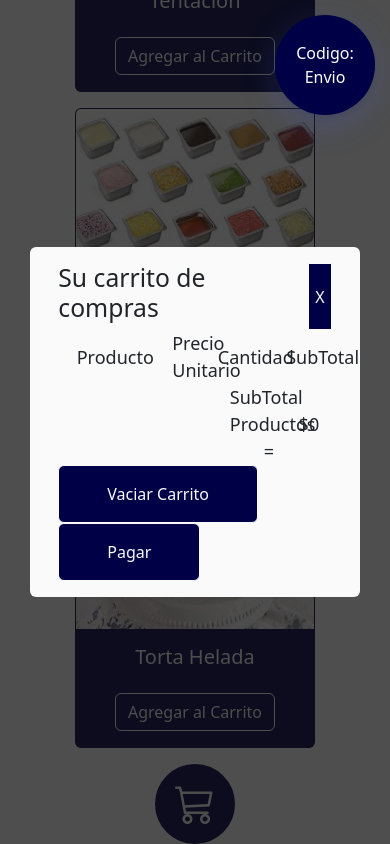
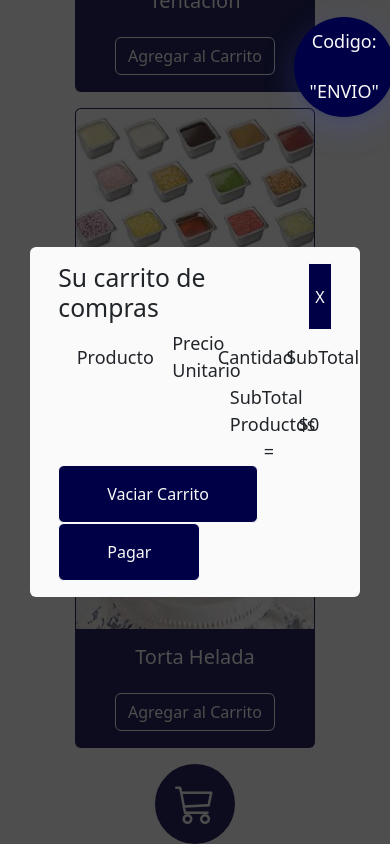
Before and after one commit to Gabrielhm1997/JS-ProyectoFinal, a plain HTML site: page index.html in a window 390 px wide. Both pictures are taken after a click on the button 195 px from the left and 2119 px from the top of the page. Shown: the part 1315-2159 px from the top of the page. Drawn offline with nearby package versions, Linux system fonts and the light colour scheme.

Commit message:
queda agregar estilos y responsive

```diff
--- a/index.html
+++ b/index.html
@@ -30,6 +30,8 @@
     <main>
 
         <div id="contenedorProductos" class="row d-flex justify-content-center container-fluid m-0 p-0"></div>
+
+        <div id="contenedorToast"></div>
 
         <div class="d-flex justify-content-center">
             <button id="abrirCarrito" type="button" class="btn btn-outline-light">
--- a/main.js
+++ b/main.js
@@ -616,20 +616,47 @@ const mensajeCodigoYaReclamado = () => {
 
 // Pop-up de Codigo Promocional
 
+/* Este pop-up no lo hice con la libreria "Toastify" porque se me acoplaba con los mensajes de "Producto agregado",
+investigue en la documentacion propia de la libreria, pero no encontre forma de solucionar mi problema,
+asi que me hice un "Toast" propio.*/
+
 const mensajePopupPromo = () => {
+
+    const contenedorToast = document.getElementById("contenedorToast");
 
     const intervalo = setInterval(() => {
 
-        Toastify({
-            text: "Codigo: Envio",
-            duration: 3000,
-            className: "mensajePromo text-center d-flex align-items-center justify-content-center",
-            gravity: "top",
-            position: "right",
-            style: {
-                background: "#000046",
-            },
-        }).showToast();
+        // Toastify({
+        //     text: "Codigo: Envio",
+        //     duration: 3000,
+        //     className: "mensajePromo text-center d-flex align-items-center justify-content-center",
+        //     gravity: "top",
+        //     position: "right",
+        //     style: {
+        //         background: "#000046",
+        //     },
+        // }).showToast();
+
+
+
+        let toastPrueba = document.createElement("div");
+
+        toastPrueba.id = "toastPrueba";
+
+        toastPrueba.classList.add("text-center", "d-flex", "align-items-center", "justify-content-center", "row");
+
+        toastPrueba.innerHTML= `
+
+        <p class="col-12 m-0">Codigo:</p>
+        <p class="col-12 m-0">"ENVIO"</p>
+
+        `
+
+        contenedorToast.appendChild(toastPrueba);
+
+        setTimeout(() =>{
+            borrarDOM(contenedorToast);
+        }, 3000)
 
         if (codigoConfirmado) {
             clearInterval(intervalo);
--- a/style.css
+++ b/style.css
@@ -156,3 +156,33 @@ p{
     max-height: none;
 
 }
+
+/*  */
+
+#contenedorToast{
+
+}
+
+#toastPrueba{
+    border-radius: 50%;
+    width: 100px;
+    height: 100px;
+
+    background-color: #000046;
+    color: #fafafa;
+
+    position: fixed;
+
+    right: 2%;
+    top: 2%;
+
+
+    /* Esta parte de los estilos es sacada de la libreria "Toastify",
+    lo hice de esta manera para que tenga una estecia "similar" a las notificaciones de la libreria.*/
+
+    box-shadow: 0 3px 6px -1px rgba(0, 0, 0, 0.12), 0 10px 36px -4px rgba(77, 96, 232, 0.3);
+
+    transition: all 0.4s cubic-bezier(0.215, 0.61, 0.355, 1);
+
+    z-index: 2147483647;
+}
```
